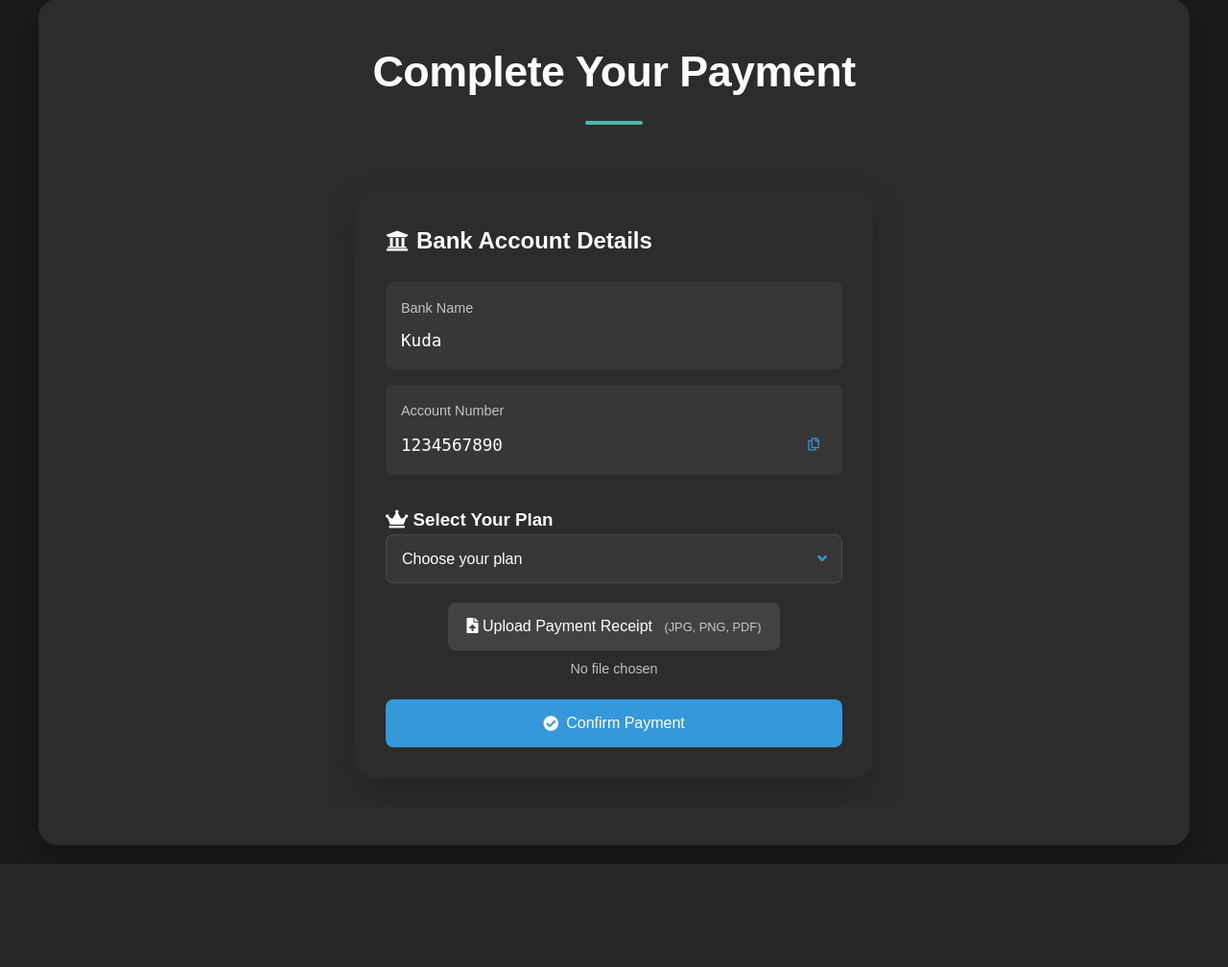
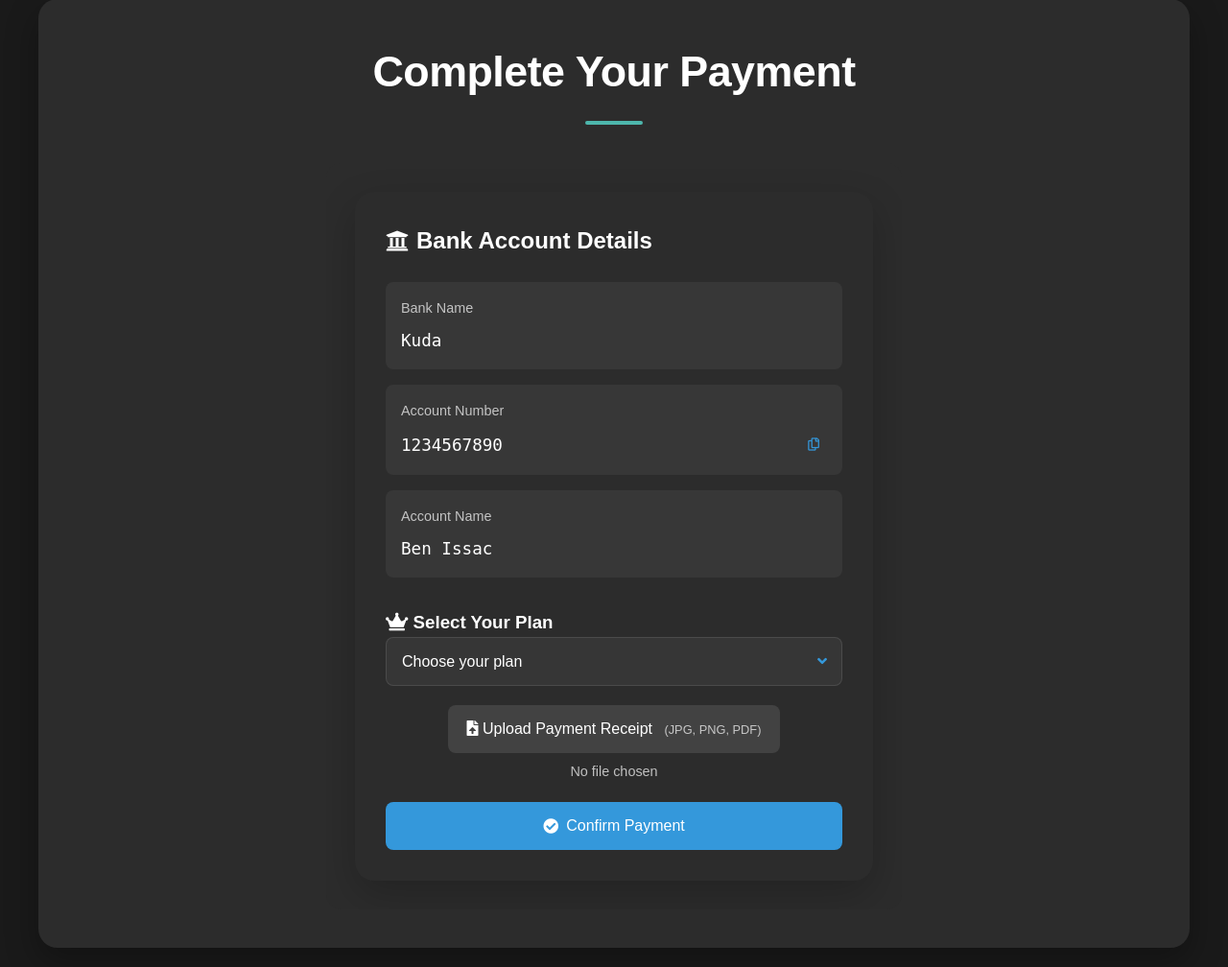
Before and after one commit to ariwa043/Swipr-xolo, a Django app: page /user/deposit/ in a window 1280 px wide. Shown: the part 21-1029 px from the top of the page at 96% size. Before the commit the page ends 922 px from the top, so only its background shows below. Run offline with Django 4.2, Linux system fonts and the light colour scheme; a user stored in the database is signed in; data comes from the database, SQL or seed files in the repository.

Commit message:
Update deposit.html

```diff
--- a/templates/account/deposit.html
+++ b/templates/account/deposit.html
@@ -29,6 +29,10 @@
                                 <i class="far fa-copy"></i>
                             </button>
                         </div>
+                    </div>
+                    <div class="detail-row">
+                        <div class="detail-label">Account Name</div>
+                        <div class="detail-value">{{ payment_info.account_holder_name }}</div>
                     </div>
                 </div>
 
```
